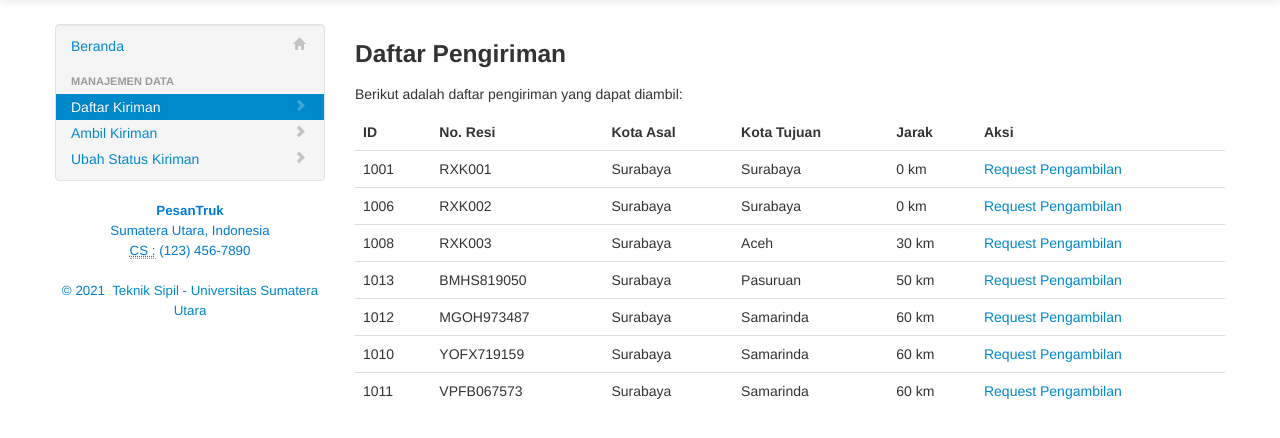
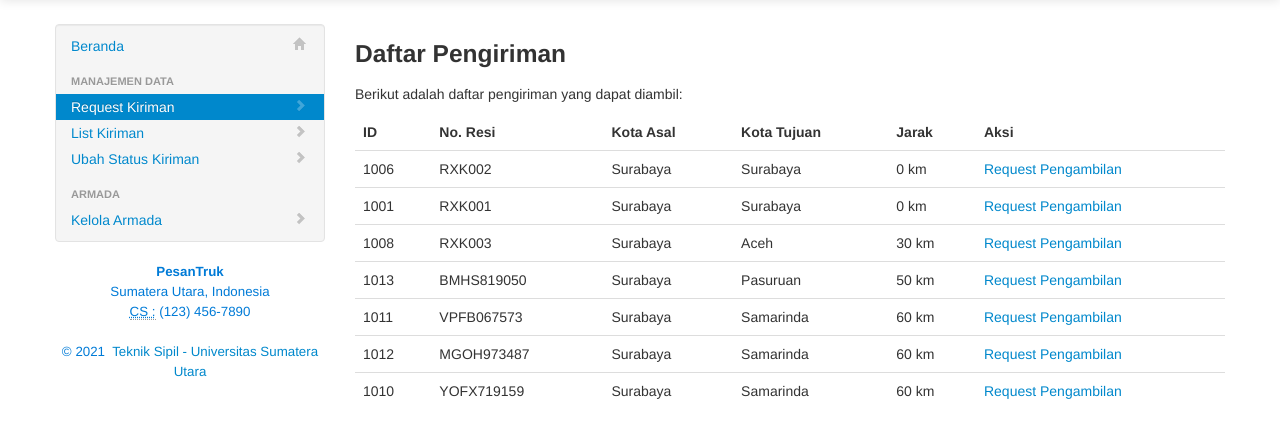
Before and after one commit to fakhririzha/aplikasi-logistik, a CodeIgniter app: page /psi-haluanindah-master/index.php/forwarder/daftar_kiriman in a window 1280 px wide. Shown: the part 41-479 px from the top of the page. Run offline with CodeIgniter, Linux system fonts and the light colour scheme; data comes from the database, SQL or seed files in the repository; some libraries are stand-ins or nearby versions.

Commit message:
Membuat halaman pengelolaan armada oleh forwarder

```diff
--- a/application/controllers/forwarder.php
+++ b/application/controllers/forwarder.php
@@ -29,6 +29,27 @@
 		$data['provinsi'] = $this->mkota->getAllProvinsi();
 		$this->load->vars($data);
 		$this->load->view('forwarder/template', $data, FALSE);
+	}
+
+	public function kelola_armada(){
+		$data['judul'] = 'Kelola Armada';
+		$data['konten'] = 'forwarder/kelola_armada';
+		$data['aktif'] = 'active';
+		$data['armada'] = $this->mforwarder->get_all_armada($this->session->userdata('FORWARDER_ID'));
+		$data['kota'] = $this->mkota->getAllKota();
+		$this->load->vars($data);
+		$this->load->view('forwarder/template', $data, FALSE);
+	}
+
+	public function tambah_armada(){
+		$nama = $this->input->post('namaArmada');
+		$forwarder_id = $this->input->post('forwarderId');
+		$kapasitas = $this->input->post('kapasitasArmada');
+		$asal = $this->input->post('cbKotaAsal');
+		$tujuan = $this->input->post('cbKotaTujuan');
+		$data = $this->mforwarder->insert_armada($nama, $forwarder_id, $kapasitas, $asal, $tujuan);
+		$this->session->set_flashdata('message', 'Armada telah berhasil ditambahkan');
+		redirect('forwarder/kelola_armada', 'refresh');
 	}
 
 	public function login()
--- a/application/models/mforwarder.php
+++ b/application/models/mforwarder.php
@@ -23,6 +23,20 @@
 		return $data;
     }
 
+    public function get_all_armada($forwarder_id){
+        $data = array();
+        $query = $this->db->get_where('view_all_armada', [
+			'ARMADA_FORWARDER_ID' => $forwarder_id
+		]);
+		if ($query->num_rows() > 0) {
+			foreach ($query->result_array() as $row) {
+				$data[] = $row;
+			}
+		}
+		$query->free_result();
+		return $data;
+    }
+
 	public function insert_forwarder($nama, $email, $password, $asal, $tujuan){
 		$data = array(
 			'FORWARDER_NAMA' => $nama,
@@ -32,6 +46,17 @@
 			'FORWARDER_ID_KOTA_TUJUAN' => $tujuan,
 			);
 		$this->db->insert('forwarder', $data);
+	}
+
+	public function insert_armada($nama, $forwarder_id, $kapasitas, $asal, $tujuan){
+		$data = array(
+			'ARMADA_FORWARDER_ID' => $forwarder_id,
+			'ARMADA_NAMA' => $nama,
+			'ARMADA_KAPASITAS' => $kapasitas,
+			'ARMADA_ID_KOTA_ASAL' => $asal,
+			'ARMADA_ID_KOTA_TUJUAN' => $tujuan,
+			);
+		$this->db->insert('armada', $data);
 	}
 
 	public function delete_forwarder($forwarder_id){
--- a/application/views/forwarder/template.php
+++ b/application/views/forwarder/template.php
@@ -112,15 +112,20 @@
 						<!-- kategori baru -->
 						<li class="nav-header">Manajemen Data</li>
 						<li class="<?php if ($this->uri->segment(2)=='daftar_kiriman') echo $aktif; ?>">
-							<a href="<?php echo base_url(); ?>index.php/forwarder/daftar_kiriman">Daftar Kiriman
+							<a href="<?php echo base_url(); ?>index.php/forwarder/daftar_kiriman">Request Kiriman
 							<i class="icon-chevron-right pull-right"></i></a>
 						</li>
-						<li class="<?php if ($this->uri->segment(2)=='ambil_kiriman') echo $aktif; ?>">
-							<a href="<?php echo base_url(); ?>index.php/forwarder/ambil_kiriman">Ambil Kiriman
+						<li class="<?php if ($this->uri->segment(2)=='list_kiriman') echo $aktif; ?>">
+							<a href="<?php echo base_url(); ?>index.php/forwarder/list_kiriman">List Kiriman
 							<i class="icon-chevron-right pull-right"></i></a>
 						</li>
 						<li class="<?php if ($this->uri->segment(2)=='ubah_status_kiriman') echo $aktif; ?>">
 							<a href="<?php echo base_url(); ?>index.php/forwarder/ubah_status_kiriman">Ubah Status Kiriman
+							<i class="icon-chevron-right pull-right"></i></a>
+						</li>
+						<li class="nav-header">Armada</li>
+						<li class="<?php if ($this->uri->segment(2)=='kelola_armada') echo $aktif; ?>">
+							<a href="<?php echo base_url(); ?>index.php/forwarder/kelola_armada">Kelola Armada
 							<i class="icon-chevron-right pull-right"></i></a>
 						</li>
 					</ul>
```
Also changed, not shown: application/views/forwarder/kelola_armada.php (added, +101 -0 lines), sql_scratchpad.txt (+8 -10 lines).
